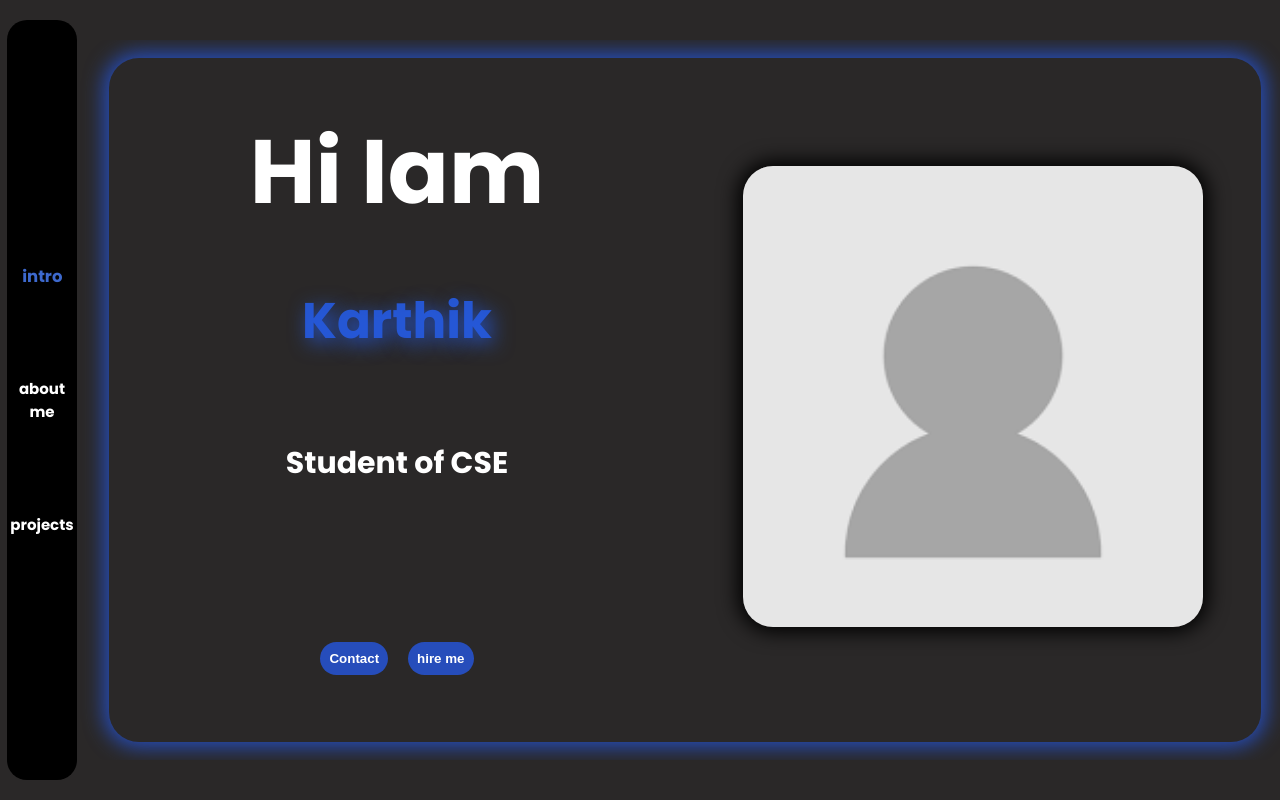
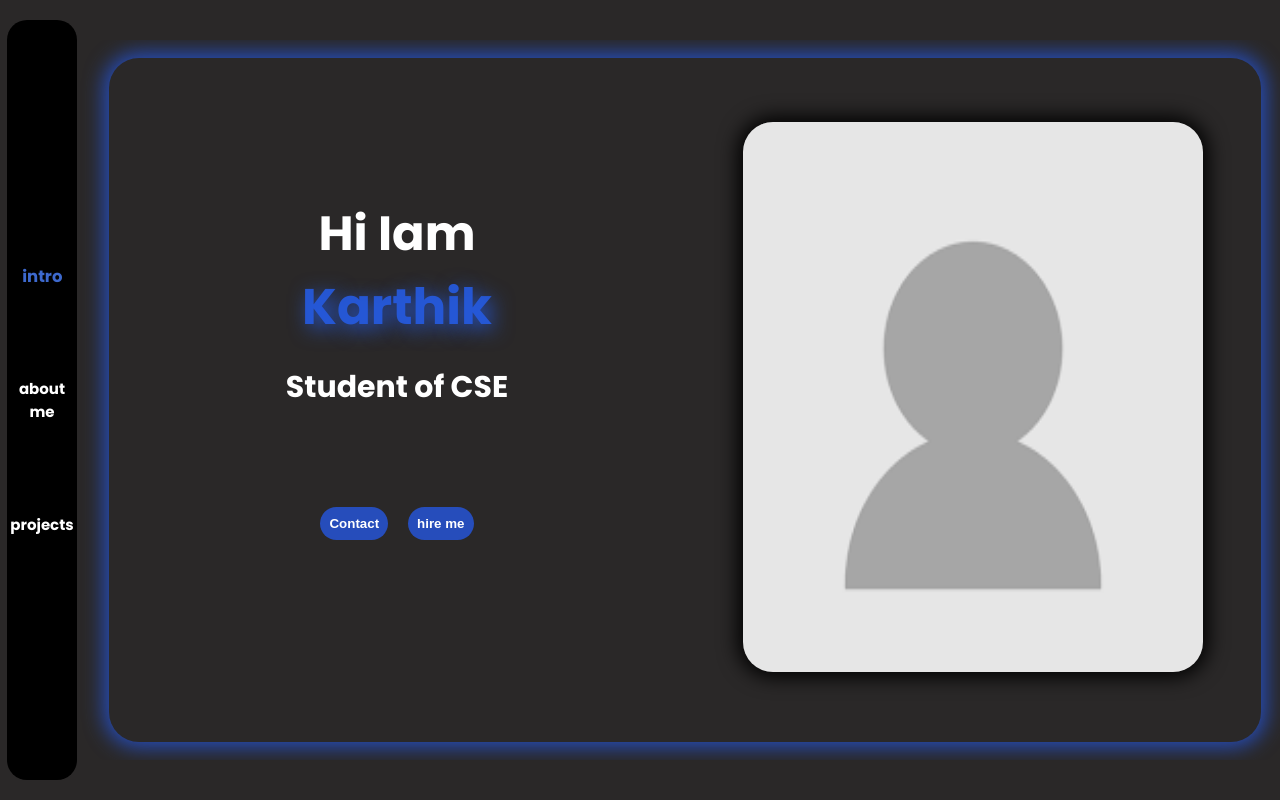
Before and after one commit to Karthik798m/new-portfolio, a plain HTML site: page index.html in a window 1280 px wide. Drawn offline with Linux system fonts and the light colour scheme.

Commit message:
wrapping corrected

```diff
--- a/style.css
+++ b/style.css
@@ -90,7 +90,7 @@ margin-left: 20px;
 }
 
 .newpara{
-font-size:90px;
+font-size:300%;
 
 }
 
@@ -110,7 +110,7 @@ animation:pop 0.6s;
 .img{
 
     border-radius: 30px;
-    height:80%;
+    height:550px;
     width:80%;
     padding:0;
     margin:0;
@@ -125,6 +125,7 @@ animation:pop 0.6s;
     width:90%;
     margin-left: 90px;
     border-radius: 30px;
+
 
 }
 .karthik{
```
